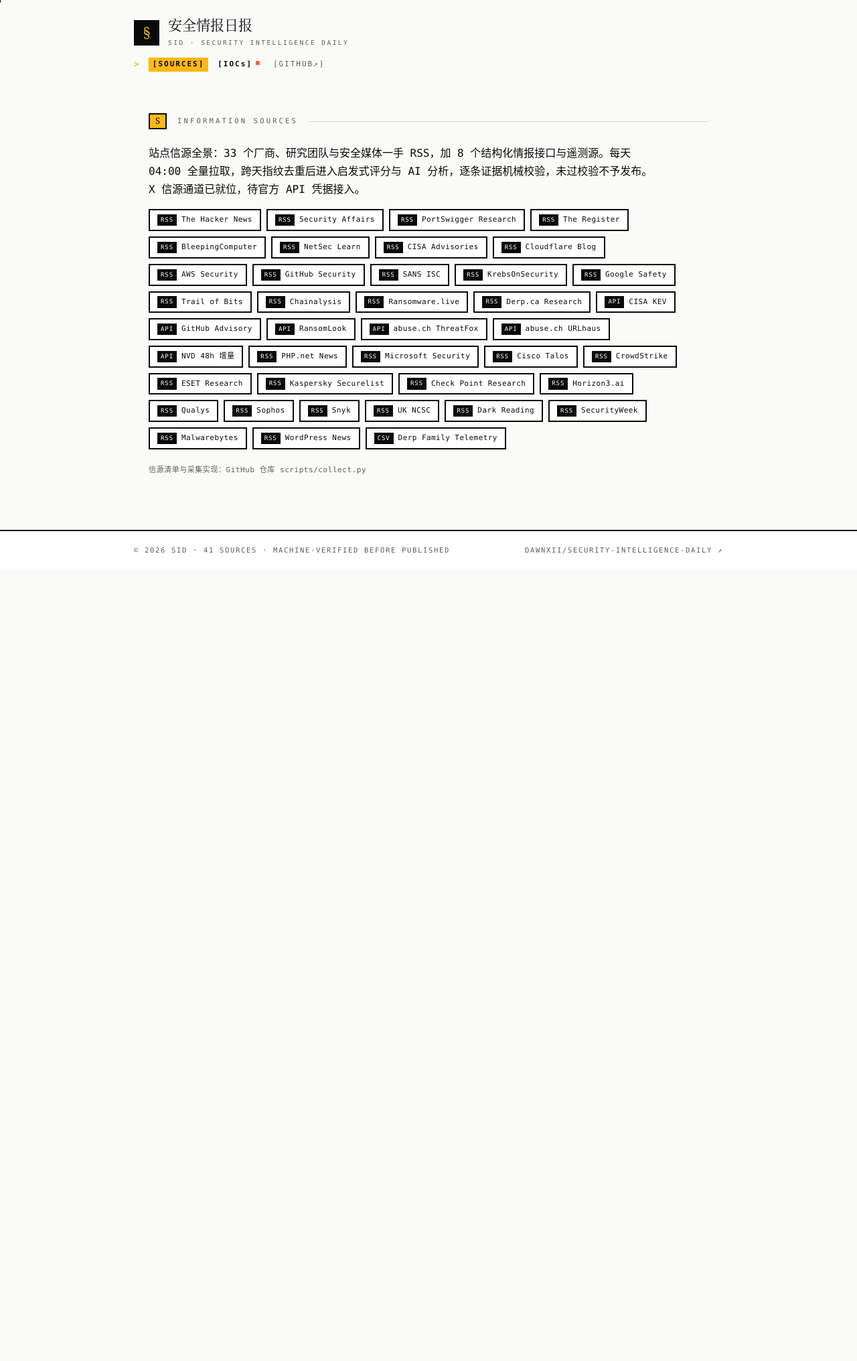
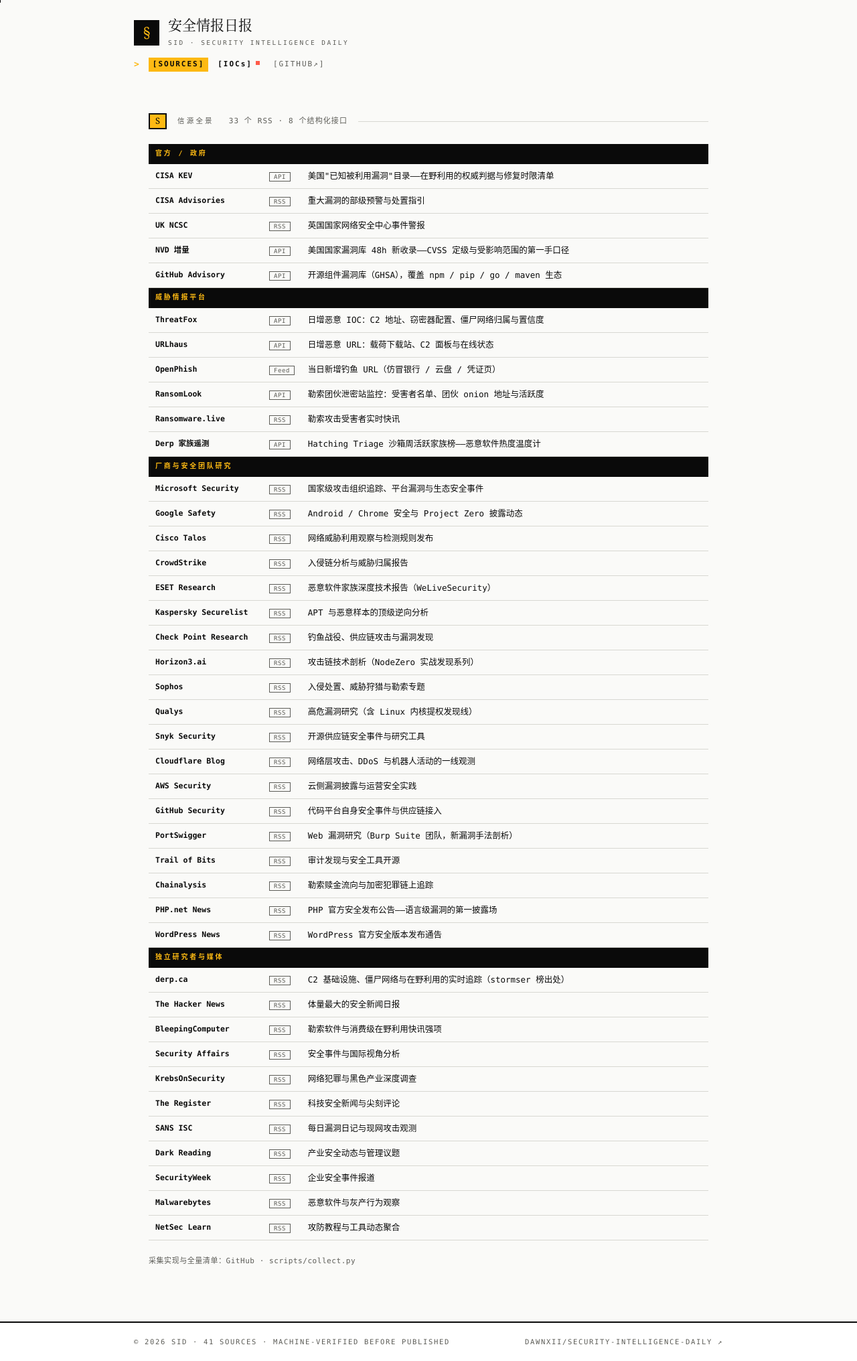
Before and after one commit to DawnXii/security-intelligence-daily, a Jekyll site: the page built from site/sources/index.html, in a window 1280 px wide. Shown: the whole page at 67% size. Built offline with Jekyll 4.4.1, drawn with Linux system fonts in a browser that asks for light colours; before the commit the page ends 900 px from its top, so only the background shows below that.

Commit message:
SID daily report 2026-10-22

```diff
--- a/site/_layouts/default.html
+++ b/site/_layouts/default.html
@@ -141,6 +141,14 @@
 .iact tr:hover{background:#FBF6E3}
 .iact .fam2{font-style:normal;border:1px solid var(--gray);padding:1px 6px;font-size:9px;letter-spacing:.06em;color:var(--gray)}
 
+
+/* ── sources table ── */
+.srcttl{letter-spacing:.1em;text-transform:none;font-size:11px;color:var(--gray);margin-left:6px}
+.srctbl{font-family:var(--f-sans,inherit);font-size:12.5px}
+.srctbl td{padding:8px 10px;border-bottom:1px solid var(--hairline);vertical-align:top;line-height:1.6}
+.srctbl td:first-child{font-family:var(--f-mono);font-size:11.5px;white-space:nowrap;color:var(--ink);font-weight:700;width:170px}
+.srctbl td:nth-child(2){width:52px}
+.srctbl tr.grprow td{background:var(--ink);color:var(--amber);font-family:var(--f-mono);font-size:10px;letter-spacing:.28em;text-transform:uppercase;padding:6px 10px;border-bottom:2px solid var(--ink)}
 /* ── highlight & ioc code block ── */
 .hl{font-style:normal;font-weight:700;background:var(--amber-soft);border-bottom:2px solid var(--amber);padding:0 3px}
 .hlv{font-style:normal;font-weight:700;color:#B3540A}
--- a/site/sources/index.html
+++ b/site/sources/index.html
@@ -3,49 +3,58 @@
 title: Information Sources
 ---
 <div class="wrap">
-<p class="section-label"><span class="n">S</span>Information Sources</p>
-<p class="lead" style="max-width:760px">站点信源全景：33 个厂商、研究团队与安全媒体一手 RSS，加 8 个结构化情报接口与遥测源。每天 04:00 全量拉取，跨天指纹去重后进入启发式评分与 AI 分析，逐条证据机械校验，未过校验不予发布。X 信源通道已就位，待官方 API 凭据接入。</p>
-<div class="srcgrid">
-  <span class="srcchip"><i>RSS</i>The Hacker News</span>
-  <span class="srcchip"><i>RSS</i>Security Affairs</span>
-  <span class="srcchip"><i>RSS</i>PortSwigger Research</span>
-  <span class="srcchip"><i>RSS</i>The Register</span>
-  <span class="srcchip"><i>RSS</i>BleepingComputer</span>
-  <span class="srcchip"><i>RSS</i>NetSec Learn</span>
-  <span class="srcchip"><i>RSS</i>CISA Advisories</span>
-  <span class="srcchip"><i>RSS</i>Cloudflare Blog</span>
-  <span class="srcchip"><i>RSS</i>AWS Security</span>
-  <span class="srcchip"><i>RSS</i>GitHub Security</span>
-  <span class="srcchip"><i>RSS</i>SANS ISC</span>
-  <span class="srcchip"><i>RSS</i>KrebsOnSecurity</span>
-  <span class="srcchip"><i>RSS</i>Google Safety</span>
-  <span class="srcchip"><i>RSS</i>Trail of Bits</span>
-  <span class="srcchip"><i>RSS</i>Chainalysis</span>
-  <span class="srcchip"><i>RSS</i>Ransomware.live</span>
-  <span class="srcchip"><i>RSS</i>Derp.ca Research</span>
-  <span class="srcchip"><i>API</i>CISA KEV</span>
-  <span class="srcchip"><i>API</i>GitHub Advisory</span>
-  <span class="srcchip"><i>API</i>RansomLook</span>
-  <span class="srcchip"><i>API</i>abuse.ch ThreatFox</span>
-  <span class="srcchip"><i>API</i>abuse.ch URLhaus</span>
-  <span class="srcchip"><i>API</i>NVD 48h 增量</span>
-  <span class="srcchip"><i>RSS</i>PHP.net News</span>
-  <span class="srcchip"><i>RSS</i>Microsoft Security</span>
-  <span class="srcchip"><i>RSS</i>Cisco Talos</span>
-  <span class="srcchip"><i>RSS</i>CrowdStrike</span>
-  <span class="srcchip"><i>RSS</i>ESET Research</span>
-  <span class="srcchip"><i>RSS</i>Kaspersky Securelist</span>
-  <span class="srcchip"><i>RSS</i>Check Point Research</span>
-  <span class="srcchip"><i>RSS</i>Horizon3.ai</span>
-  <span class="srcchip"><i>RSS</i>Qualys</span>
-  <span class="srcchip"><i>RSS</i>Sophos</span>
-  <span class="srcchip"><i>RSS</i>Snyk</span>
-  <span class="srcchip"><i>RSS</i>UK NCSC</span>
-  <span class="srcchip"><i>RSS</i>Dark Reading</span>
-  <span class="srcchip"><i>RSS</i>SecurityWeek</span>
-  <span class="srcchip"><i>RSS</i>Malwarebytes</span>
-  <span class="srcchip"><i>RSS</i>WordPress News</span>
-  <span class="srcchip"><i>CSV</i>Derp Family Telemetry</span>
+<p class="section-label"><span class="n">S</span>信源全景 <span class="srcttl">33 个 RSS · 8 个结构化接口</span></p>
+<table class="iact srctbl">
+<tbody>
+<tr class="grprow"><td colspan="3">官方 / 政府</td></tr>
+<tr><td class="mono">CISA KEV</td><td><i class="fam2">API</i></td><td>美国"已知被利用漏洞"目录——在野利用的权威判据与修复时限清单</td></tr>
+<tr><td class="mono">CISA Advisories</td><td><i class="fam2">RSS</i></td><td>重大漏洞的部级预警与处置指引</td></tr>
+<tr><td class="mono">UK NCSC</td><td><i class="fam2">RSS</i></td><td>英国国家网络安全中心事件警报</td></tr>
+<tr><td class="mono">NVD 增量</td><td><i class="fam2">API</i></td><td>美国国家漏洞库 48h 新收录——CVSS 定级与受影响范围的第一手口径</td></tr>
+<tr><td class="mono">GitHub Advisory</td><td><i class="fam2">API</i></td><td>开源组件漏洞库（GHSA），覆盖 npm / pip / go / maven 生态</td></tr>
+
+<tr class="grprow"><td colspan="3">威胁情报平台</td></tr>
+<tr><td class="mono">ThreatFox</td><td><i class="fam2">API</i></td><td>日增恶意 IOC：C2 地址、窃密器配置、僵尸网络归属与置信度</td></tr>
+<tr><td class="mono">URLhaus</td><td><i class="fam2">API</i></td><td>日增恶意 URL：载荷下载站、C2 面板与在线状态</td></tr>
+<tr><td class="mono">OpenPhish</td><td><i class="fam2">Feed</i></td><td>当日新增钓鱼 URL（仿冒银行 / 云盘 / 凭证页）</td></tr>
+<tr><td class="mono">RansomLook</td><td><i class="fam2">API</i></td><td>勒索团伙泄密站监控：受害者名单、团伙 onion 地址与活跃度</td></tr>
+<tr><td class="mono">Ransomware.live</td><td><i class="fam2">RSS</i></td><td>勒索攻击受害者实时快讯</td></tr>
+<tr><td class="mono">Derp 家族遥测</td><td><i class="fam2">API</i></td><td>Hatching Triage 沙箱周活跃家族榜——恶意软件热度温度计</td></tr>
+
+<tr class="grprow"><td colspan="3">厂商与安全团队研究</td></tr>
+<tr><td class="mono">Microsoft Security</td><td><i class="fam2">RSS</i></td><td>国家级攻击组织追踪、平台漏洞与生态安全事件</td></tr>
+<tr><td class="mono">Google Safety</td><td><i class="fam2">RSS</i></td><td>Android / Chrome 安全与 Project Zero 披露动态</td></tr>
+<tr><td class="mono">Cisco Talos</td><td><i class="fam2">RSS</i></td><td>网络威胁利用观察与检测规则发布</td></tr>
+<tr><td class="mono">CrowdStrike</td><td><i class="fam2">RSS</i></td><td>入侵链分析与威胁归属报告</td></tr>
+<tr><td class="mono">ESET Research</td><td><i class="fam2">RSS</i></td><td>恶意软件家族深度技术报告（WeLiveSecurity）</td></tr>
+<tr><td class="mono">Kaspersky Securelist</td><td><i class="fam2">RSS</i></td><td>APT 与恶意样本的顶级逆向分析</td></tr>
+<tr><td class="mono">Check Point Research</td><td><i class="fam2">RSS</i></td><td>钓鱼战役、供应链攻击与漏洞发现</td></tr>
+<tr><td class="mono">Horizon3.ai</td><td><i class="fam2">RSS</i></td><td>攻击链技术剖析（NodeZero 实战发现系列）</td></tr>
+<tr><td class="mono">Sophos</td><td><i class="fam2">RSS</i></td><td>入侵处置、威胁狩猎与勒索专题</td></tr>
+<tr><td class="mono">Qualys</td><td><i class="fam2">RSS</i></td><td>高危漏洞研究（含 Linux 内核提权发现线）</td></tr>
+<tr><td class="mono">Snyk Security</td><td><i class="fam2">RSS</i></td><td>开源供应链安全事件与研究工具</td></tr>
+<tr><td class="mono">Cloudflare Blog</td><td><i class="fam2">RSS</i></td><td>网络层攻击、DDoS 与机器人活动的一线观测</td></tr>
+<tr><td class="mono">AWS Security</td><td><i class="fam2">RSS</i></td><td>云侧漏洞披露与运营安全实践</td></tr>
+<tr><td class="mono">GitHub Security</td><td><i class="fam2">RSS</i></td><td>代码平台自身安全事件与供应链接入</td></tr>
+<tr><td class="mono">PortSwigger</td><td><i class="fam2">RSS</i></td><td>Web 漏洞研究（Burp Suite 团队，新漏洞手法剖析）</td></tr>
+<tr><td class="mono">Trail of Bits</td><td><i class="fam2">RSS</i></td><td>审计发现与安全工具开源</td></tr>
+<tr><td class="mono">Chainalysis</td><td><i class="fam2">RSS</i></td><td>勒索赎金流向与加密犯罪链上追踪</td></tr>
+<tr><td class="mono">PHP.net News</td><td><i class="fam2">RSS</i></td><td>PHP 官方安全发布公告——语言级漏洞的第一披露场</td></tr>
+<tr><td class="mono">WordPress News</td><td><i class="fam2">RSS</i></td><td>WordPress 官方安全版本发布通告</td></tr>
+
+<tr class="grprow"><td colspan="3">独立研究者与媒体</td></tr>
+<tr><td class="mono">derp.ca</td><td><i class="fam2">RSS</i></td><td>C2 基础设施、僵尸网络与在野利用的实时追踪（stormser 榜出处）</td></tr>
+<tr><td class="mono">The Hacker News</td><td><i class="fam2">RSS</i></td><td>体量最大的安全新闻日报</td></tr>
+<tr><td class="mono">BleepingComputer</td><td><i class="fam2">RSS</i></td><td>勒索软件与消费级在野利用快讯强项</td></tr>
+<tr><td class="mono">Security Affairs</td><td><i class="fam2">RSS</i></td><td>安全事件与国际视角分析</td></tr>
+<tr><td class="mono">KrebsOnSecurity</td><td><i class="fam2">RSS</i></td><td>网络犯罪与黑色产业深度调查</td></tr>
+<tr><td class="mono">The Register</td><td><i class="fam2">RSS</i></td><td>科技安全新闻与尖刻评论</td></tr>
+<tr><td class="mono">SANS ISC</td><td><i class="fam2">RSS</i></td><td>每日漏洞日记与现网攻击观测</td></tr>
+<tr><td class="mono">Dark Reading</td><td><i class="fam2">RSS</i></td><td>产业安全动态与管理议题</td></tr>
+<tr><td class="mono">SecurityWeek</td><td><i class="fam2">RSS</i></td><td>企业安全事件报道</td></tr>
+<tr><td class="mono">Malwarebytes</td><td><i class="fam2">RSS</i></td><td>恶意软件与灰产行为观察</td></tr>
+<tr><td class="mono">NetSec Learn</td><td><i class="fam2">RSS</i></td><td>攻防教程与工具动态聚合</td></tr>
+</tbody>
+</table>
+<p class="ioc-meta" style="margin-top:22px">采集实现与全量清单：<a href="https://github.com/DawnXii/security-intelligence-daily" target="_blank" rel="noopener">GitHub · scripts/collect.py</a></p>
 </div>
-<p class="ioc-meta" style="margin-top:22px">信源清单与采集实现：<a href="https://github.com/DawnXii/security-intelligence-daily" target="_blank" rel="noopener">GitHub 仓库 scripts/collect.py</a></p>
-</div>
```
